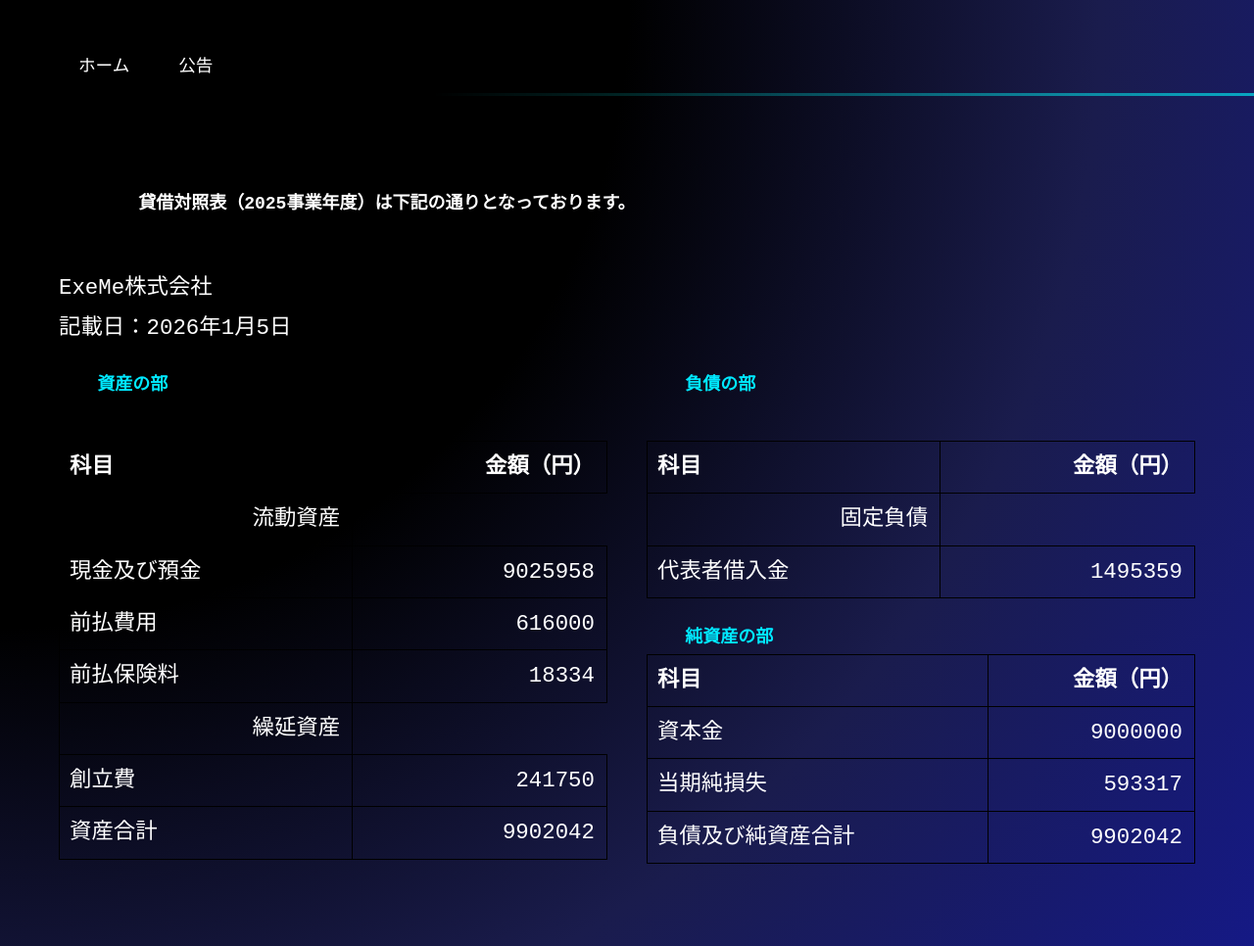
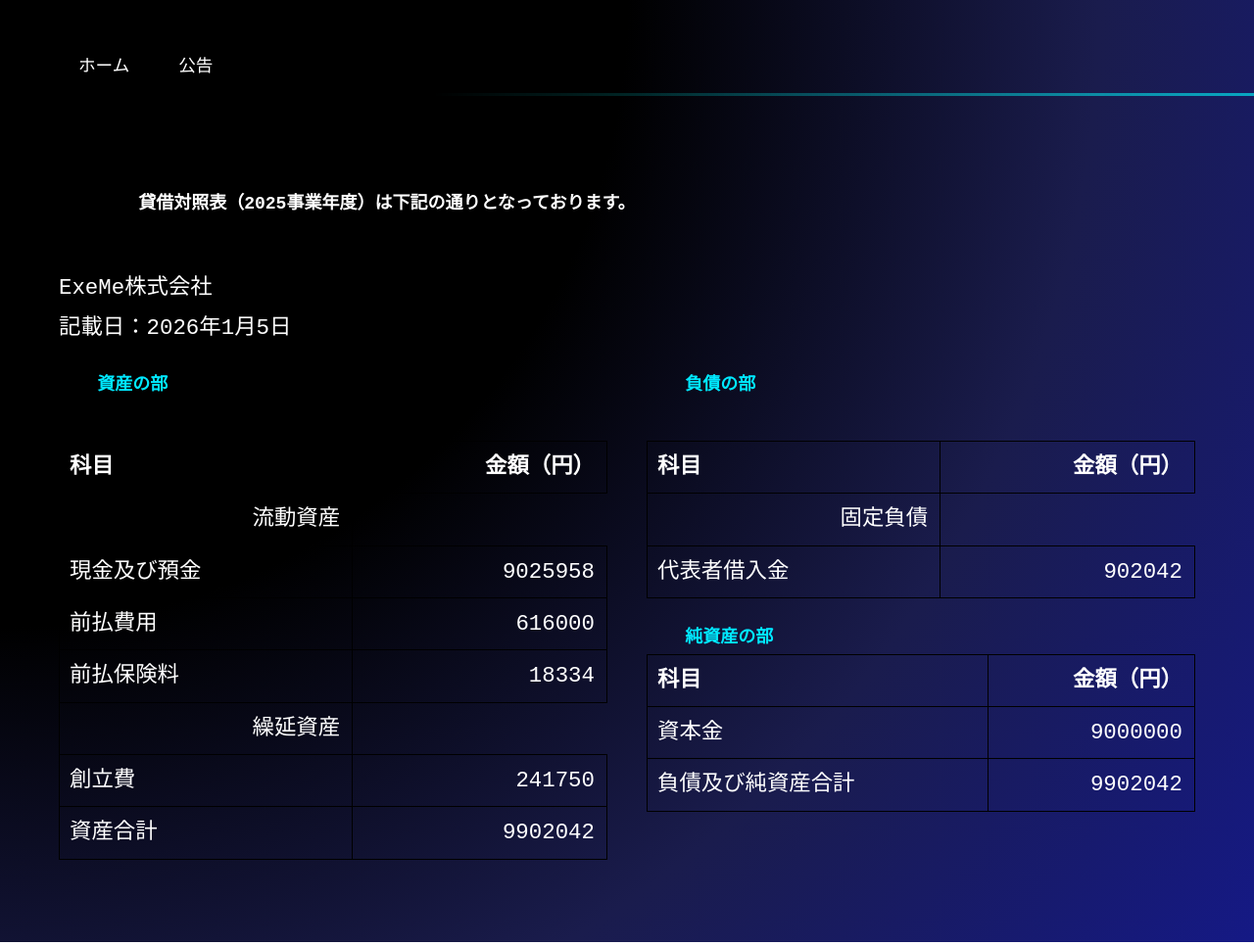
Before and after one commit to personal-terminal-3/exe, a plain HTML site: page docs/eda.html in a window 1280 px wide. Shown: the top 966 px of the page at 98% size. Drawn offline with Linux system fonts and the light colour scheme.

Commit message:
Update eda.html

```diff
--- a/docs/eda.html
+++ b/docs/eda.html
@@ -161,13 +161,12 @@
         <table>
           <tr><th>科目</th><th>金額（円）</th></tr>
 　　　　　　<tr class="section"><td>固定負債</td></tr>
-          <tr><td>代表者借入金</td><td class = "num">1495359</td></tr>
+          <tr><td>代表者借入金</td><td class = "num">902042</td></tr>
         </table>
         <h2>純資産の部</h2>
         <table>
           <tr><th>科目</th><th>金額（円）</th></tr>
           <tr><td>資本金</td><td class = "num">9000000</td></tr>
-          <tr><td>当期純損失</td><td class = "num">593317</td></tr>
           <tr><td>負債及び純資産合計</td><td class = "num">9902042</td></tr>
         </table>
       </section>
```
